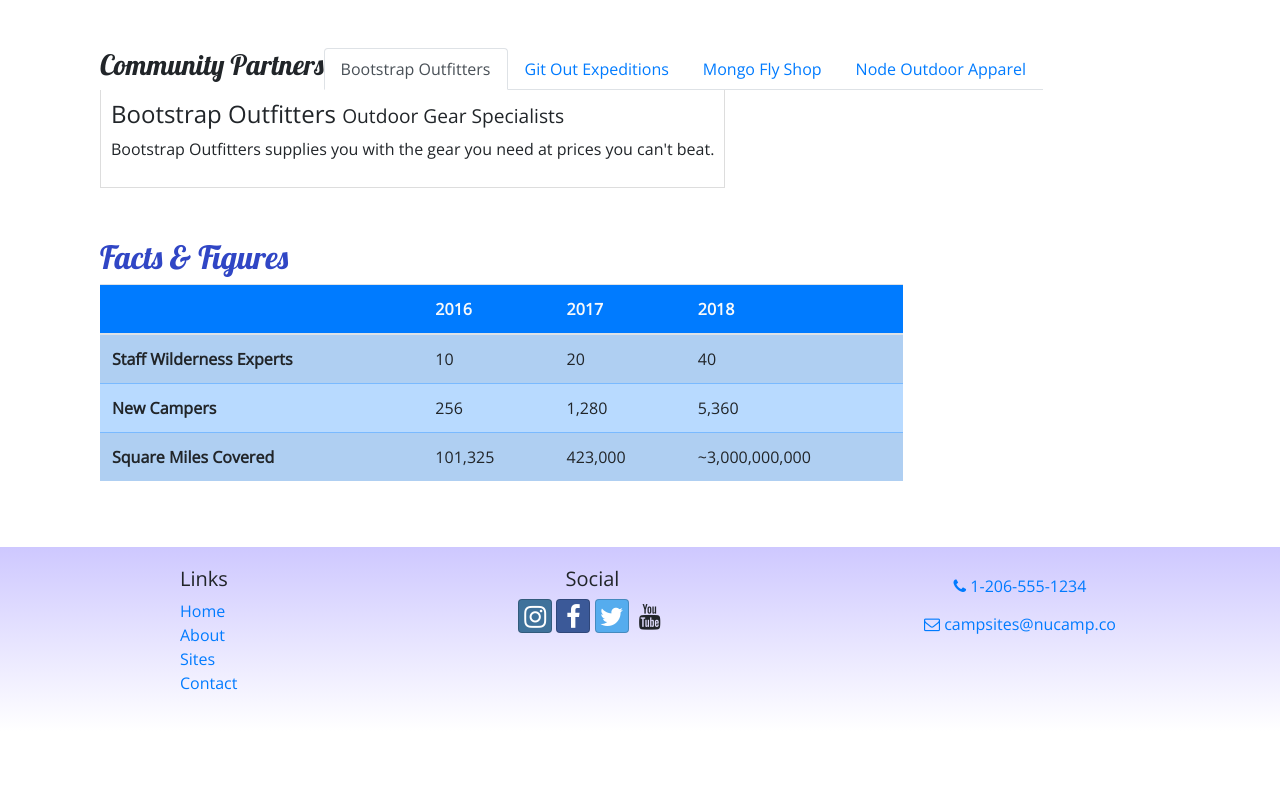
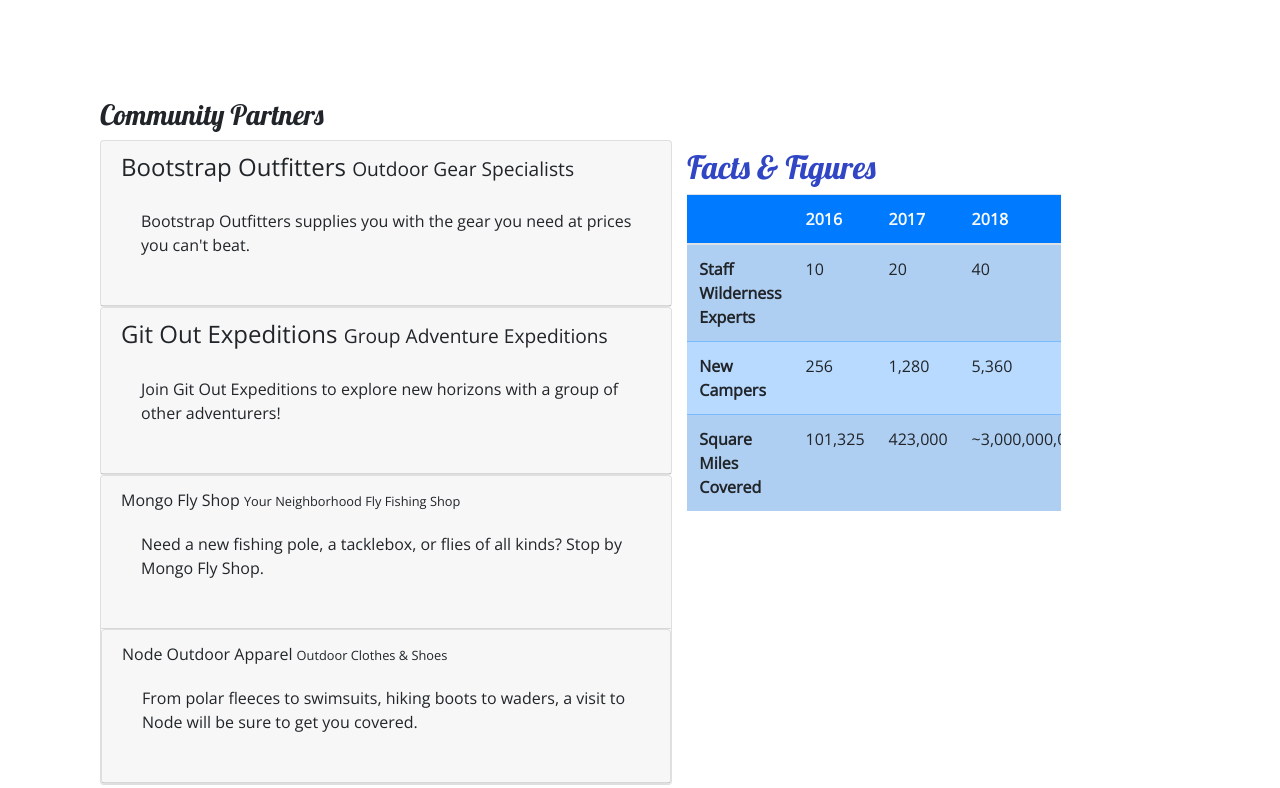
Before and after one commit to lkhunter/nucampsite, a website: page aboutus.html in a window 1280 px wide. Shown: the part 780-1568 px from the top of the page. Before the commit the page ends 1511 px from the top, so only its background shows below. Drawn offline with nearby package versions, Linux system fonts and the light colour scheme.

Commit message:
added accordion starter code

```diff
--- a/aboutus.html
+++ b/aboutus.html
@@ -122,61 +122,62 @@
                 </div>
             </div>
 
-            <div class="container">
-                <div class="row">
+            <div class="row row-content">
+                <div class="col">
 
                     <h3>Community Partners</h3>
-                    <ul class="nav nav-tabs">
-                        <li class="nav-item">
-                            <a class="nav-link active" href="#bootstrap" role="tab" data-toggle="tab">Bootstrap
-                                Outfitters</a></li>
-                        <li class="nav-item">
-                            <a class="nav-link" href="#git" role="tab" data-toggle="tab">Git Out Expeditions
-                                </a></li>
-                        <li class="nav-item">
-                            <a class="nav-link" href="#mongo" role="tab" data-toggle="tab">Mongo Fly Shop</a></li>
-                            <li class="nav-item">
-                                <a class="nav-link" href="#node" role="tab" data-toggle="tab">Node Outdoor Apparel</a></li>
-                    </ul>
+                    <div id="accordion">
+                    <div class="card">
+                        <div role="tab" class="card-header">
+                        <h4><a data-toggle="collapse" data-target="#bootstrap">Bootstrap Outfitters <small>Outdoor Gear Specialists</small></a></h4>
+                        <div class="collapse show" id="#bootstrap" data-parent="accordion">
 
-                    <div class="tab-content">
-                            <div role="tabpanel" class="tab-pane fade show active" id="bootstrap">
-                                <h4>Bootstrap Outfitters <small>Outdoor Gear Specialists</small></h4>
+                        <div class="card-body">
+
                             <p class="d-none d-sm-block">Bootstrap Outfitters supplies you with the gear you need at
                               prices
                               you
                              can't beat.
                             </p>
                         </div>
+                        </div>
+                        </div>
+                     </div>
+                    <div class="card">
+                        <div role="tab" class="card-header">
+                        <h4><a class="collapsed" data-toggle="collapse" data-target="#git"></a>Git Out Expeditions <small>Group Adventure Expeditions</small></a></h4>
+                        <div class="collapse show" id="#git" data-parent="accordion">
 
-
-
-
-                            <div role="tabpanel" class="tab-pane fade show" id="git">
-                                <h4>Git Out Expeditions <small>Group Adventure Expeditions</small></h4>
+                        <div class="card-body">
                             <p class="d-none d-sm-block">Join Git Out Expeditions to explore new horizons with a
                              group of
                             other
                             adventurers!
                             </p>
                         </div>
+                        </div>
+                        </div>
+                    </div>
 
-
-
-                            <div role="tabpanel" class="tab-pane fade show" id="mongo">
-                                <h4>Mongo Fly Shop <small>Your Neighborhood Fly Fishing Shop</small></h4>
+                    <div class="card">
+                        <div role="tab" class="card-header">
+                        <a> <a class="collapsed" data-toggle="collapse" data-target="#mongo"></a>Mongo Fly Shop <small>Your Neighborhood Fly Fishing Shop</small></a></h4>
+                        <div class="collapse show" id="#mongo" data-parent="accordion">
+                             <div class="card-body">
                                 <p class="d-none d-sm-block">Need a new fishing pole, a tacklebox, or flies of all
                                 kinds? Stop
                                 by
                                 Mongo Fly Shop.
                             </p>
                         </div>
+                        </div>
+                    </div>
 
-
-
-                            <div role="tabpanel" class="tab-pane fade show" id="node">
-
-                                <h4>Node Outdoor Apparel <small>Outdoor Clothes & Shoes</small></h4>
+                    <div class="card">
+                        <div role="tab" class="card-header">
+                        <a> <a class="collapsed" data-toggle="collapse" data-target="#node"></a>Node Outdoor Apparel <small>Outdoor Clothes & Shoes</small></a></h4>
+                        <div class="collapse show" id="#node" data-parent="accordion">
+                            <div class="card-body">
                                 <p class="d-none d-sm-block">From polar fleeces to swimsuits, hiking boots to waders, a
                                 visit to
                                 Node will be sure to
@@ -184,8 +185,9 @@
                             </p>
                             </div>
                         </div>
-
-
+                        </div>
+                    </div>
+                </div>
             </div>
             </div>
 
```
Lines whose indentation alone changed are shown as unchanged.
